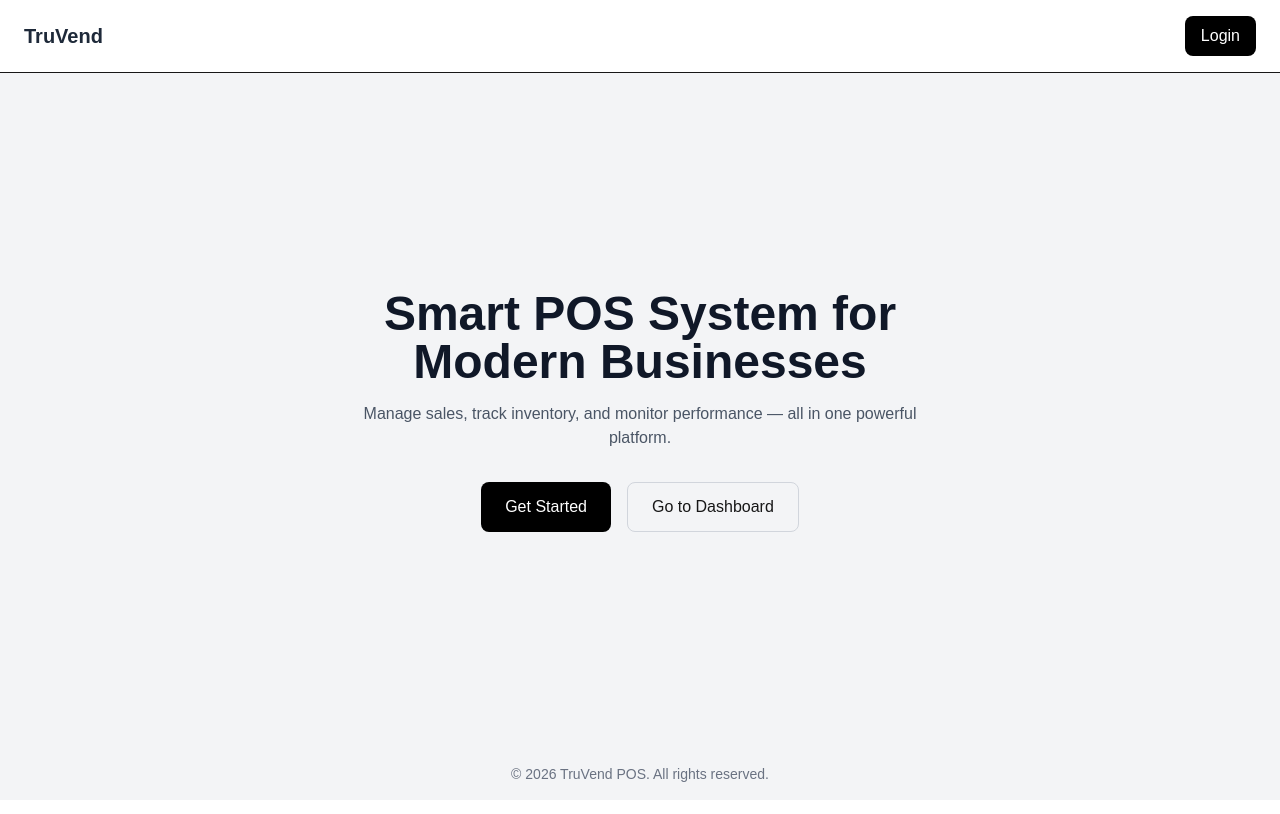
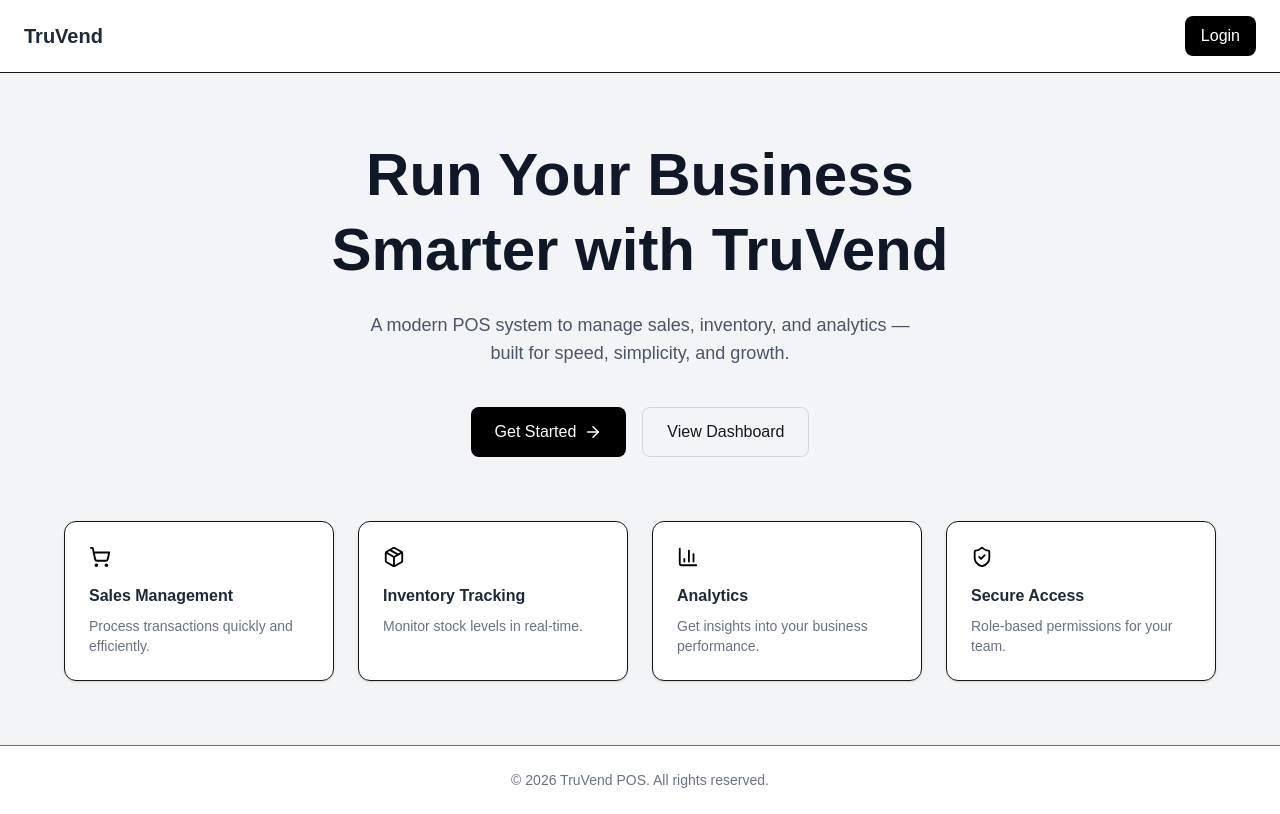
Before and after one commit to Griffinsshem/premium-pos, a Next.js app in the folder frontend/: page / in a window 1280 px wide. Built offline with nearby package versions, Linux system fonts and the light colour scheme.

Commit message:
feat(ui): upgrade landing page to premium design with features section

```diff
--- a/frontend/src/app/page.tsx
+++ b/frontend/src/app/page.tsx
@@ -1,13 +1,20 @@
 "use client";
 
 import { useRouter } from "next/navigation";
+import {
+  ArrowRight,
+  BarChart3,
+  Package,
+  ShieldCheck,
+  ShoppingCart,
+} from "lucide-react";
 
 export default function Home() {
   const router = useRouter();
 
   return (
     <div className="min-h-screen bg-gray-100 flex flex-col">
-      {/* 🔝 NAVBAR */}
+      {/* NAVBAR */}
       <header className="flex items-center justify-between px-6 py-4 bg-white border-b">
         <h1 className="text-xl font-bold text-gray-800">TruVend</h1>
 
@@ -19,38 +26,83 @@ export default function Home() {
         </button>
       </header>
 
-      {/* 🔥 HERO SECTION */}
-      <main className="flex-1 flex flex-col items-center justify-center text-center px-6">
-        <h2 className="text-4xl md:text-5xl font-bold text-gray-900 max-w-2xl">
-          Smart POS System for Modern Businesses
+      {/* HERO */}
+      <main className="flex-1 flex flex-col items-center justify-center text-center px-6 py-16">
+        <h2 className="text-4xl md:text-6xl font-bold text-gray-900 max-w-3xl leading-tight">
+          Run Your Business Smarter with TruVend
         </h2>
 
-        <p className="mt-4 text-gray-600 max-w-xl">
-          Manage sales, track inventory, and monitor performance — all in one
-          powerful platform.
+        <p className="mt-6 text-gray-600 max-w-xl text-lg">
+          A modern POS system to manage sales, inventory, and analytics — built
+          for speed, simplicity, and growth.
         </p>
 
-        <div className="mt-8 flex gap-4">
+        <div className="mt-10 flex flex-col sm:flex-row gap-4">
           <button
             onClick={() => router.push("/login")}
-            className="px-6 py-3 rounded-lg bg-black text-white hover:bg-gray-800 transition"
+            className="flex items-center justify-center gap-2 px-6 py-3 rounded-lg bg-black text-white hover:bg-gray-800 transition"
           >
-            Get Started
+            Get Started <ArrowRight size={18} />
           </button>
 
           <button
             onClick={() => router.push("/dashboard")}
             className="px-6 py-3 rounded-lg border border-gray-300 hover:bg-gray-200 transition"
           >
-            Go to Dashboard
+            View Dashboard
           </button>
         </div>
       </main>
 
-      {/* 🔻 FOOTER */}
-      <footer className="text-center text-sm text-gray-500 py-4">
+      {/* FEATURES */}
+      <section className="px-6 pb-16">
+        <div className="max-w-6xl mx-auto grid md:grid-cols-4 gap-6">
+          <FeatureCard
+            icon={<ShoppingCart size={22} />}
+            title="Sales Management"
+            desc="Process transactions quickly and efficiently."
+          />
+          <FeatureCard
+            icon={<Package size={22} />}
+            title="Inventory Tracking"
+            desc="Monitor stock levels in real-time."
+          />
+          <FeatureCard
+            icon={<BarChart3 size={22} />}
+            title="Analytics"
+            desc="Get insights into your business performance."
+          />
+          <FeatureCard
+            icon={<ShieldCheck size={22} />}
+            title="Secure Access"
+            desc="Role-based permissions for your team."
+          />
+        </div>
+      </section>
+
+      {/* FOOTER */}
+      <footer className="text-center text-sm text-gray-500 py-6 border-t bg-white">
         © {new Date().getFullYear()} TruVend POS. All rights reserved.
       </footer>
     </div>
   );
 }
+
+/* Feature Card */
+function FeatureCard({
+  icon,
+  title,
+  desc,
+}: {
+  icon: React.ReactNode;
+  title: string;
+  desc: string;
+}) {
+  return (
+    <div className="bg-white p-6 rounded-xl border shadow-sm hover:shadow-md transition">
+      <div className="mb-4 text-black">{icon}</div>
+      <h3 className="font-semibold text-gray-800">{title}</h3>
+      <p className="text-sm text-gray-500 mt-2">{desc}</p>
+    </div>
+  );
+}
```
